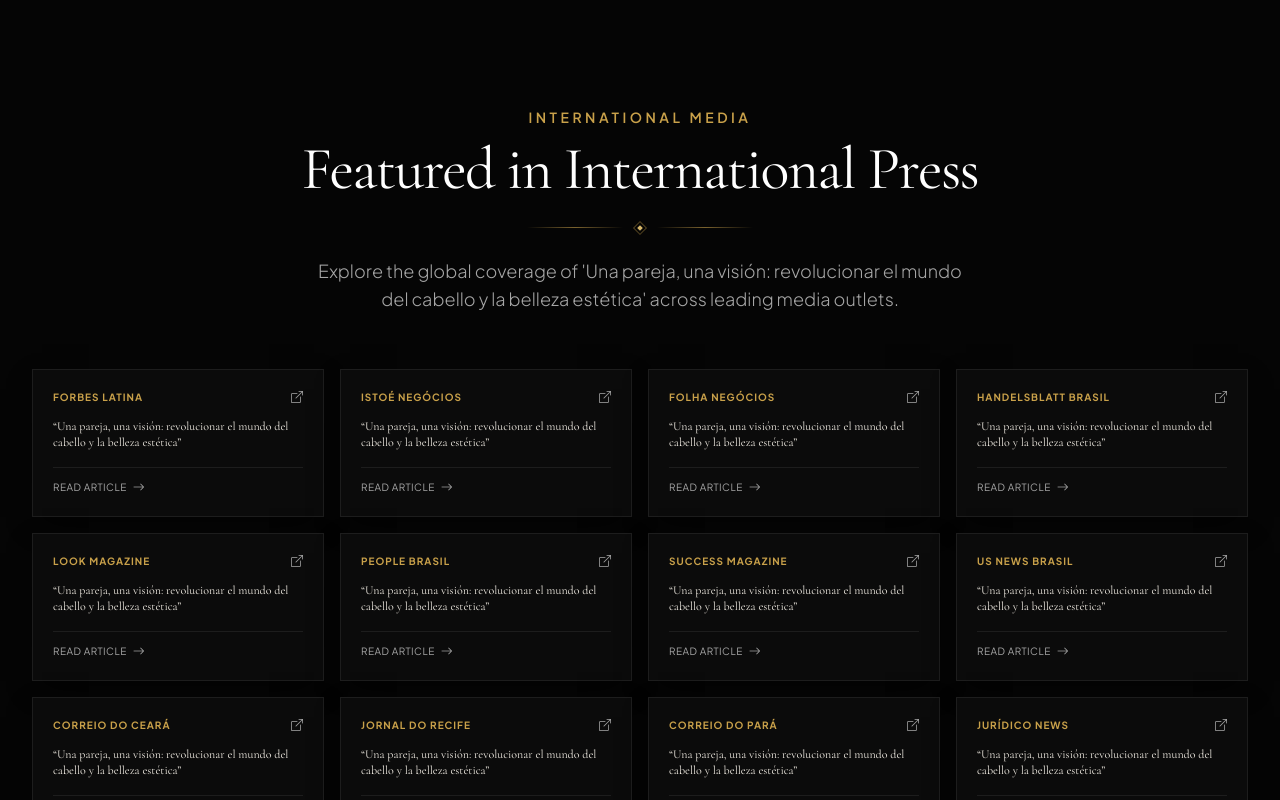
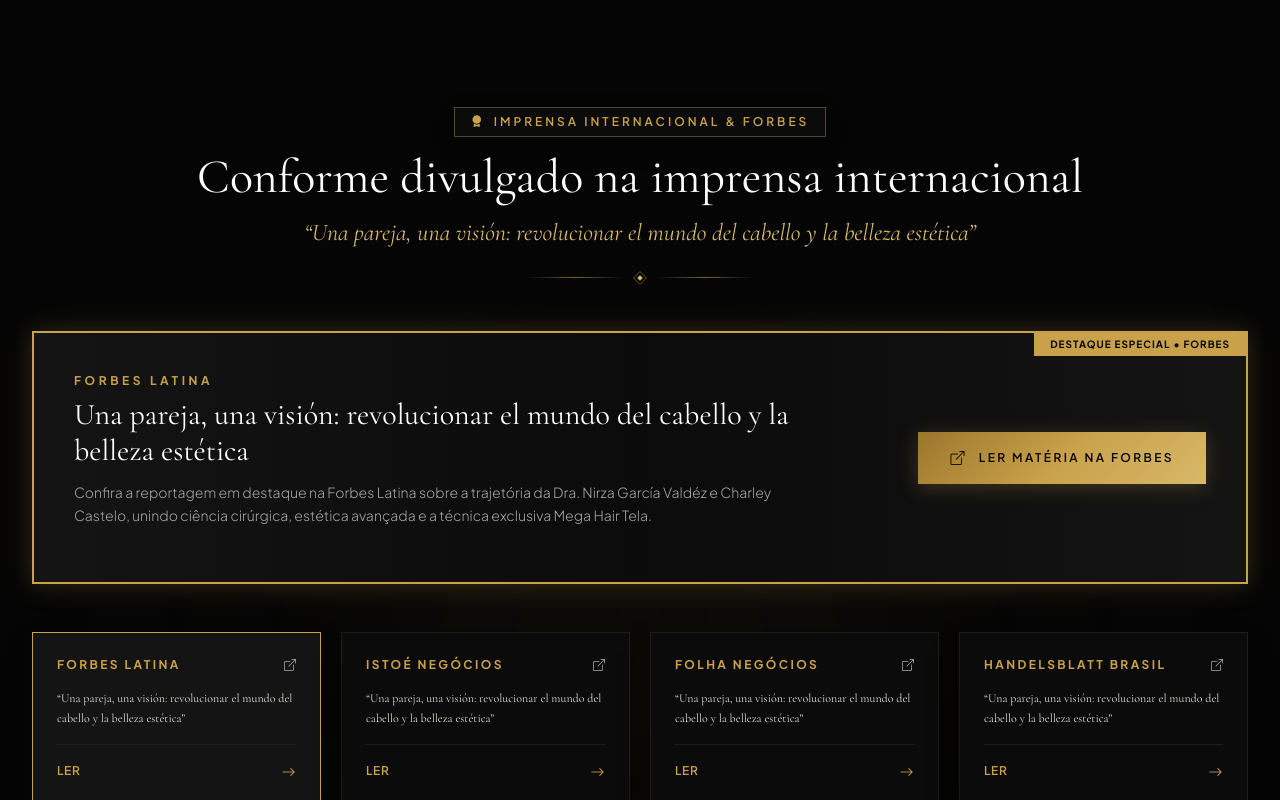
Before and after one commit to joabedev123-alt/unica-luxury-hair-aesthetic, a Next.js app: page /about in a window 1280 px wide. Shown: the part 2480-3280 px from the top of the page. Built offline with nearby package versions, Linux system fonts and the light colour scheme.

Commit message:
feat: add high-impact Forbes Latina spotlight & 12 international media grid with Ler action links

```diff
--- a/src/app/about/page.tsx
+++ b/src/app/about/page.tsx
@@ -179,38 +179,89 @@
         </div>
       </section>
 
-      {/* 3. Press & Media Recognition Section */}
-      <section className="py-20 md:py-28 bg-[#050505] border-b border-[#C9A14A]/20">
-        <div className="max-w-7xl mx-auto px-4 sm:px-6 lg:px-8">
-          <SectionHeading
-            eyebrow="INTERNATIONAL MEDIA"
-            title="Featured in International Press"
-            subtitle="Explore the global coverage of 'Una pareja, una visión: revolucionar el mundo del cabello y la belleza estética' across leading media outlets."
-          />
+      {/* 3. High-Impact Press & Media Recognition Section */}
+      <section className="py-20 md:py-28 bg-[#050505] relative border-b border-[#C9A14A]/30 overflow-hidden">
+        {/* Background Glow */}
+        <div className="absolute top-1/2 left-1/2 -translate-x-1/2 -translate-y-1/2 w-[600px] h-[300px] bg-[#C9A14A]/5 blur-[120px] pointer-events-none rounded-full" />
 
-          <div className="grid grid-cols-1 sm:grid-cols-2 md:grid-cols-3 lg:grid-cols-4 gap-4 mt-12">
+        <div className="max-w-7xl mx-auto px-4 sm:px-6 lg:px-8 relative z-10">
+          <div className="text-center mb-12">
+            <div className="inline-flex items-center gap-2 px-4 py-1.5 bg-[#0B0B0B] border border-[#C9A14A]/40 text-xs font-semibold tracking-[0.25em] text-[#C9A14A] uppercase mb-4 shadow-luxury-card">
+              <i className="bi bi-award-fill text-[#C9A14A]" />
+              <span>IMPRENSA INTERNACIONAL & FORBES</span>
+            </div>
+
+            <h2 className="text-3xl md:text-5xl font-serif text-[#FFFFFF] font-normal leading-tight mb-4">
+              Conforme divulgado na imprensa internacional
+            </h2>
+            <p className="text-lg md:text-2xl font-serif italic text-[#D8B86A] max-w-3xl mx-auto leading-relaxed">
+              &ldquo;Una pareja, una visión: revolucionar el mundo del cabello y la belleza estética&rdquo;
+            </p>
+            <GoldDivider className="mx-auto mt-6" />
+          </div>
+
+          {/* Forbes Spotlight Hero Box */}
+          <div className="bg-gradient-to-r from-[#141414] via-[#0B0B0B] to-[#141414] border-2 border-[#C9A14A] p-8 md:p-10 mb-12 shadow-gold-glow relative overflow-hidden group">
+            <div className="absolute top-0 right-0 bg-[#C9A14A] text-[#050505] text-[10px] uppercase font-bold tracking-widest px-4 py-1">
+              Destaque Especial • Forbes
+            </div>
+
+            <div className="grid grid-cols-1 lg:grid-cols-12 gap-8 items-center">
+              <div className="lg:col-span-8">
+                <span className="text-xs font-bold tracking-[0.3em] text-[#C9A14A] uppercase block mb-2 font-sans">
+                  FORBES LATINA
+                </span>
+                <h3 className="text-2xl md:text-3xl font-serif text-[#FFFFFF] mb-3 leading-snug">
+                  Una pareja, una visión: revolucionar el mundo del cabello y la belleza estética
+                </h3>
+                <p className="text-sm text-[#A6A6A6] font-light leading-relaxed mb-4">
+                  Confira a reportagem em destaque na Forbes Latina sobre a trajetória da Dra. Nirza García Valdéz e Charley Castelo, unindo ciência cirúrgica, estética avançada e a técnica exclusiva Mega Hair Tela.
+                </p>
+              </div>
+
+              <div className="lg:col-span-4 flex justify-start lg:justify-end">
+                <a
+                  href="https://forbeslatina.com/una-pareja-una-vision-revolucionar-el-mundo-del-cabello-y-la-belleza-estetica/"
+                  target="_blank"
+                  rel="noopener noreferrer"
+                  className="py-4 px-8 btn-gold-primary text-xs uppercase tracking-[0.2em] font-semibold flex items-center gap-3 shadow-lg"
+                >
+                  <i className="bi bi-box-arrow-up-right text-sm" />
+                  <span>Ler Matéria na Forbes</span>
+                </a>
+              </div>
+            </div>
+          </div>
+
+          {/* Complete 12 Media Grid */}
+          <div className="grid grid-cols-1 sm:grid-cols-2 md:grid-cols-3 lg:grid-cols-4 gap-5">
             {siteConfig.pressArticles.map((article, idx) => (
               <a
                 key={idx}
                 href={article.url}
                 target="_blank"
                 rel="noopener noreferrer"
-                className="bg-[#0B0B0B] border border-[#1D1D1D] p-5 hover:border-[#C9A14A]/80 hover:bg-[#141414] transition-all duration-300 group flex flex-col justify-between shadow-luxury-card"
+                className={`p-6 flex flex-col justify-between transition-all duration-300 group shadow-luxury-card border ${
+                  article.isFeatured
+                    ? 'bg-[#141414] border-[#C9A14A] hover:border-[#D8B86A]'
+                    : 'bg-[#0B0B0B] border-[#1D1D1D] hover:border-[#C9A14A]/70 hover:bg-[#141414]'
+                }`}
               >
                 <div>
-                  <div className="flex items-center justify-between mb-3">
-                    <span className="text-[10px] uppercase tracking-widest text-[#C9A14A] font-bold">
+                  <div className="flex items-center justify-between mb-4">
+                    <span className="text-xs uppercase tracking-[0.2em] text-[#C9A14A] font-bold">
                       {article.portal}
                     </span>
                     <i className="bi bi-box-arrow-up-right text-xs text-[#A6A6A6] group-hover:text-[#C9A14A] transition-colors" />
                   </div>
-                  <h4 className="text-xs text-[#F4EFE6] font-serif leading-snug group-hover:text-[#D8B86A] transition-colors line-clamp-2">
+                  <h4 className="text-xs text-[#E9E0D2] font-serif leading-relaxed group-hover:text-[#FFFFFF] transition-colors mb-4">
                     &ldquo;Una pareja, una visión: revolucionar el mundo del cabello y la belleza estética&rdquo;
                   </h4>
                 </div>
-                <div className="mt-4 pt-3 border-t border-[#1D1D1D] flex items-center gap-1.5 text-[10px] text-[#A6A6A6] uppercase tracking-wider group-hover:text-[#C9A14A] transition-colors">
-                  <span>Read Article</span>
-                  <i className="bi bi-arrow-right text-xs transition-transform group-hover:translate-x-1" />
+
+                <div className="pt-4 border-t border-[#1D1D1D] flex items-center justify-between text-xs font-semibold text-[#C9A14A] uppercase tracking-wider group-hover:text-[#D8B86A] transition-colors">
+                  <span>Ler</span>
+                  <i className="bi bi-arrow-right text-sm transition-transform group-hover:translate-x-1" />
                 </div>
               </a>
             ))}
--- a/src/app/page.tsx
+++ b/src/app/page.tsx
@@ -231,14 +231,18 @@
           </div>
 
           {/* Press Banner / As Featured In */}
-          <div className="mt-20 pt-12 border-t border-[#C9A14A]/30">
+          <div className="mt-20 pt-12 border-t border-[#C9A14A]/40">
             <div className="text-center mb-8">
-              <span className="text-xs uppercase tracking-[0.3em] text-[#C9A14A] font-bold">
-                AS FEATURED IN INTERNATIONAL PRESS
-              </span>
-              <h3 className="text-lg md:text-xl font-serif text-[#FFFFFF] mt-2">
+              <div className="inline-flex items-center gap-2 px-3.5 py-1 bg-[#141414] border border-[#C9A14A]/40 text-[11px] font-semibold tracking-[0.25em] text-[#C9A14A] uppercase mb-3">
+                <i className="bi bi-award-fill text-[#C9A14A]" />
+                <span>FORBES LATINA & IMPRENSA INTERNACIONAL</span>
+              </div>
+              <h3 className="text-xl md:text-3xl font-serif text-[#FFFFFF] mt-1">
+                Conforme divulgado na imprensa internacional
+              </h3>
+              <p className="text-sm md:text-base font-serif italic text-[#D8B86A] mt-2">
                 &ldquo;Una pareja, una visión: revolucionar el mundo del cabello y la belleza estética&rdquo;
-              </h3>
+              </p>
             </div>
 
             <div className="grid grid-cols-2 sm:grid-cols-3 md:grid-cols-4 lg:grid-cols-6 gap-3">
@@ -248,14 +252,20 @@
                   href={article.url}
                   target="_blank"
                   rel="noopener noreferrer"
-                  className="bg-[#0B0B0B] border border-[#1D1D1D] p-3 text-center hover:border-[#C9A14A]/60 hover:bg-[#141414] transition-all duration-300 group"
+                  className={`p-3.5 text-center transition-all duration-300 group flex flex-col justify-between border ${
+                    article.isFeatured
+                      ? 'bg-[#141414] border-[#C9A14A] shadow-gold-glow'
+                      : 'bg-[#0B0B0B] border-[#1D1D1D] hover:border-[#C9A14A]/60 hover:bg-[#141414]'
+                  }`}
                 >
-                  <span className="text-[11px] font-semibold text-[#D8B86A] block group-hover:text-[#FFFFFF] transition-colors truncate">
-                    {article.portal}
-                  </span>
-                  <span className="text-[9px] uppercase tracking-wider text-[#A6A6A6] group-hover:text-[#C9A14A] flex items-center justify-center gap-1 mt-1">
-                    <span>Read</span>
-                    <i className="bi bi-box-arrow-up-right text-[8px]" />
+                  <div>
+                    <span className="text-[11px] font-bold text-[#C9A14A] block truncate mb-1">
+                      {article.portal}
+                    </span>
+                  </div>
+                  <span className="text-[10px] uppercase font-semibold tracking-widest text-[#E9E0D2] group-hover:text-[#C9A14A] flex items-center justify-center gap-1 mt-2 pt-2 border-t border-[#1D1D1D]/80">
+                    <span>Ler</span>
+                    <i className="bi bi-arrow-right text-[10px] group-hover:translate-x-0.5 transition-transform" />
                   </span>
                 </a>
               ))}
--- a/src/config/siteConfig.ts
+++ b/src/config/siteConfig.ts
@@ -23,6 +23,7 @@
 export interface PressArticle {
   portal: string;
   url: string;
+  isFeatured?: boolean;
 }
 
 export const siteConfig = {
@@ -54,18 +55,18 @@
   },
 
   pressArticles: [
-    { portal: "Forbes Latina", url: "https://forbeslatina.com/una-pareja-una-vision-revolucionar-el-mundo-del-cabello-y-la-belleza-estetica/" },
-    { portal: "Istoé Negócios", url: "https://istoenegocios.com/una-pareja-una-vision-revolucionar-el-mundo-del-cabello-y-la-belleza-estetica/" },
-    { portal: "Folha Negócios", url: "https://folhanegocios.com/una-pareja-una-vision-revolucionar-el-mundo-del-cabello-y-la-belleza-estetica/" },
-    { portal: "Handelsblatt Brasil", url: "https://handelsblatt.com.br/una-pareja-una-vision-revolucionar-el-mundo-del-cabello-y-la-belleza-estetica/" },
-    { portal: "Look Magazine", url: "https://lookmagazine.com.br/una-pareja-una-vision-revolucionar-el-mundo-del-cabello-y-la-belleza-estetica/" },
-    { portal: "People Brasil", url: "https://peoplebrasil.com.br/una-pareja-una-vision-revolucionar-el-mundo-del-cabello-y-la-belleza-estetica/" },
-    { portal: "Success Magazine", url: "https://successmagazine.com.br/una-pareja-una-vision-revolucionar-el-mundo-del-cabello-y-la-belleza-estetica/" },
-    { portal: "US News Brasil", url: "https://usnews.com.br/una-pareja-una-vision-revolucionar-el-mundo-del-cabello-y-la-belleza-estetica/" },
-    { portal: "Correio do Ceará", url: "https://correiodoceara.com/una-pareja-una-vision-revolucionar-el-mundo-del-cabello-y-la-belleza-estetica/" },
-    { portal: "Jornal do Recife", url: "https://jornaldorecife.com/una-pareja-una-vision-revolucionar-el-mundo-del-cabello-y-la-belleza-estetica/" },
-    { portal: "Correio do Pará", url: "https://correiodopara.com/una-pareja-una-vision-revolucionar-el-mundo-del-cabello-y-la-belleza-estetica/" },
-    { portal: "Jurídico News", url: "https://juridico.news/una-pareja-una-vision-revolucionar-el-mundo-del-cabello-y-la-belleza-estetica/" },
+    { portal: "Forbes Latina", isFeatured: true, url: "https://forbeslatina.com/una-pareja-una-vision-revolucionar-el-mundo-del-cabello-y-la-belleza-estetica/" },
+    { portal: "Istoé Negócios", isFeatured: false, url: "https://istoenegocios.com/una-pareja-una-vision-revolucionar-el-mundo-del-cabello-y-la-belleza-estetica/" },
+    { portal: "Folha Negócios", isFeatured: false, url: "https://folhanegocios.com/una-pareja-una-vision-revolucionar-el-mundo-del-cabello-y-la-belleza-estetica/" },
+    { portal: "Handelsblatt Brasil", isFeatured: false, url: "https://handelsblatt.com.br/una-pareja-una-vision-revolucionar-el-mundo-del-cabello-y-la-belleza-estetica/" },
+    { portal: "Revista Look", isFeatured: false, url: "https://lookmagazine.com.br/una-pareja-una-vision-revolucionar-el-mundo-del-cabello-y-la-belleza-estetica/" },
+    { portal: "Pessoas Brasil", isFeatured: false, url: "https://peoplebrasil.com.br/una-pareja-una-vision-revolucionar-el-mundo-del-cabello-y-la-belleza-estetica/" },
+    { portal: "Revista Success", isFeatured: false, url: "https://successmagazine.com.br/una-pareja-una-vision-revolucionar-el-mundo-del-cabello-y-la-belleza-estetica/" },
+    { portal: "US News Brasil", isFeatured: false, url: "https://usnews.com.br/una-pareja-una-vision-revolucionar-el-mundo-del-cabello-y-la-belleza-estetica/" },
+    { portal: "Correio do Ceará", isFeatured: false, url: "https://correiodoceara.com/una-pareja-una-vision-revolucionar-el-mundo-del-cabello-y-la-belleza-estetica/" },
+    { portal: "Jornal do Recife", isFeatured: false, url: "https://jornaldorecife.com/una-pareja-una-vision-revolucionar-el-mundo-del-cabello-y-la-belleza-estetica/" },
+    { portal: "Correio do Pará", isFeatured: false, url: "https://correiodopara.com/una-pareja-una-vision-revolucionar-el-mundo-del-cabello-y-la-belleza-estetica/" },
+    { portal: "Notícias Jurídicas", isFeatured: false, url: "https://juridico.news/una-pareja-una-vision-revolucionar-el-mundo-del-cabello-y-la-belleza-estetica/" },
   ] as PressArticle[],
 
   contact: {
```
